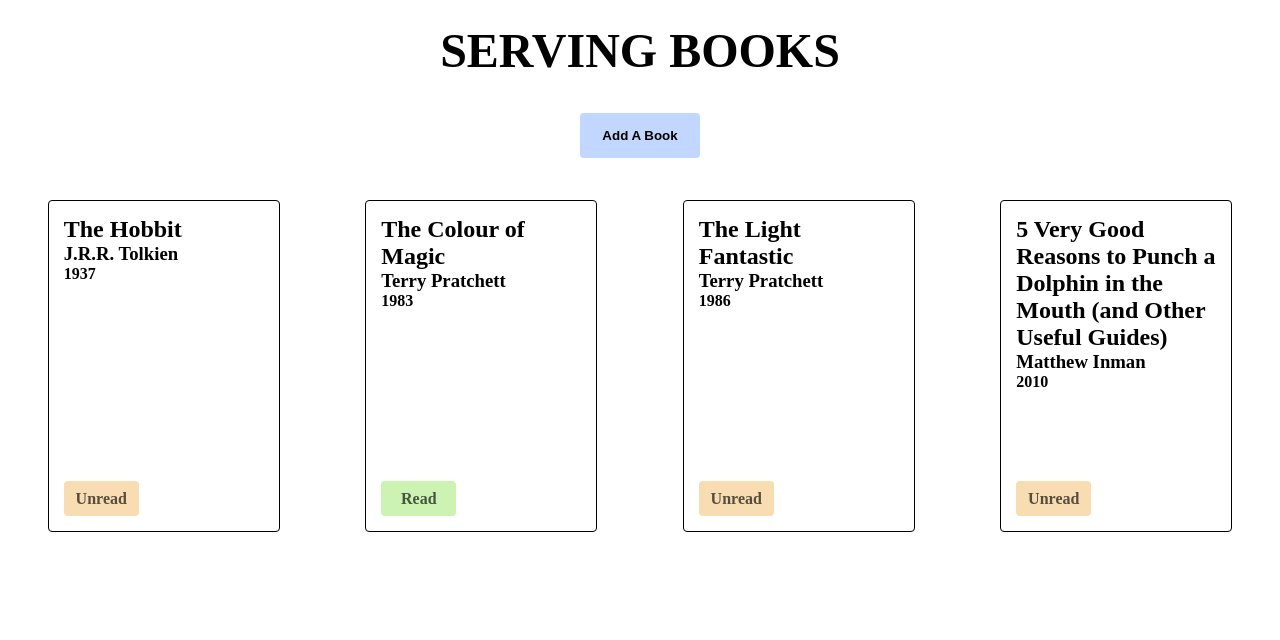
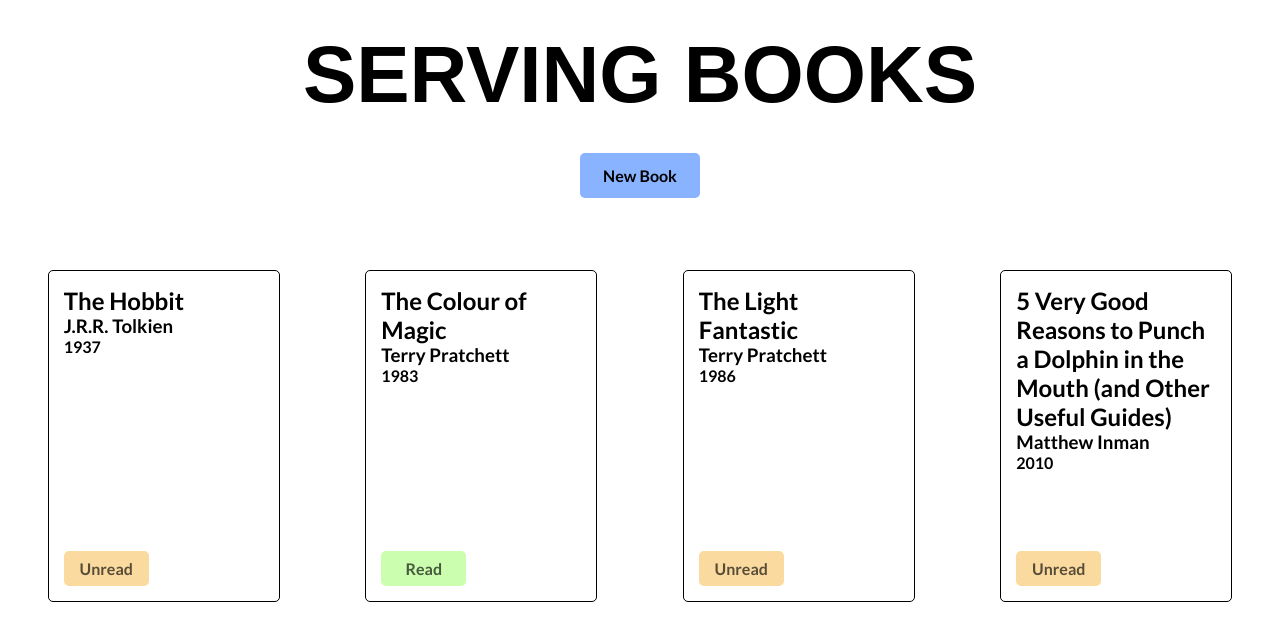
Before and after one commit to jamiewlloyd/Books, a plain HTML site: page index.html in a window 1280 px wide. Drawn offline with Linux system fonts and the light colour scheme; a web font is replaced by a local one.

Commit message:
Update to styling

```diff
--- a/css/style.css
+++ b/css/style.css
@@ -1,29 +1,37 @@
 :root {
-   --red: #fbc1c1;
-   --blue: #c2d7ff;
-   --orange: #f7ddb1;
-   --green: #cdf3b3;
+   --red: #ffacac;
+   --blue: #8ab3ff;
+   --orange: #fbdaa0;
+   --green: #cbffaf;
+}
+
+body {
+   font-family: "Lato", sans-serif;
+   font-weight: 400;
+   font-style: normal;
 }
 
 #header {
-   height: 170px;
+   height: 200px;
    display: grid;
    justify-items: center;
    align-items: center;
-   grid-template-rows: 100px 70px;
-   margin-bottom: 30px;
+   grid-template-rows: 150px 50px;
+   margin-bottom: 70px;
 }
 
 #logo {
-   font-size: 3em;
+   font-size: 5em;
 }
 
 #add-book {
-   font-weight: 800;
-   padding: 15px;
+   font-family: "Lato", sans-serif;
+   font-weight: 700;
+   font-size: 16px;
+   height: 45px;
    cursor: pointer;
    border: 0px;
-   border-radius: 4px;
+   border-radius: 5px;
    width: 120px;
    background-color: var(--blue);
 }
@@ -42,7 +50,7 @@
    height: 300px;
    background-color: white;
    border: 1px solid black;
-   border-radius: 4px;
+   border-radius: 5px;
    padding: 15px;
    position: relative;
 }
@@ -58,6 +66,7 @@ h4 {
 h1 {
    text-align: center;
    margin: 10px 0;
+   font-family: "Italiana", sans-serif;
 }
 
 dialog {
@@ -70,6 +79,7 @@ dialog {
    grid-template-rows: repeat(4, 1fr) 70px;
    align-items: center;
    font-size: 18px;
+   border-radius: 5px;
 }
 
 #book-form fieldset {
@@ -89,7 +99,7 @@ dialog {
    padding: 10px;
    cursor: pointer;
    border: 0px;
-   border-radius: 4px;
+   border-radius: 5px;
 }
 
 #submit {
@@ -102,14 +112,15 @@ dialog {
 
 .status {
    position: absolute;
-   width: 75px;
+   width: 85px;
    height: 35px;
    top: 280px;
    display: grid;
    align-items: center;
    justify-items: center;
-   border-radius: 4px;
-   font-weight: 800;
+   border-radius: 5px;
+   font-weight: 700;
+   font-size: 16px;
    color: rgba(0, 0, 0, 0.652);
    cursor: pointer;
    z-index: 2;
@@ -125,20 +136,27 @@ dialog {
 
 .delete-button {
    position: absolute;
-   width: 25px;
-   height: 25px;
-   border: 1px solid black;
+   width: 30px;
+   height: 30px;
    border-radius: 50%;
    z-index: -1;
-   left: 105px;
+   left: 100px;
    display: grid;
    justify-items: center;
    align-items: center;
    background-color: var(--red);
+   font-weight: 600;
+   font-size: 15px;
 }
 
 .delete-peek {
-   top: -35px;
+   top: -40px;
    z-index: 10;
    cursor: pointer;
 }
+
+input:focus {
+   outline: none;
+   border: 2px solid var(--blue) !important;
+   border-radius: 5px;
+}
--- a/index.html
+++ b/index.html
@@ -6,6 +6,10 @@
    <meta name="description" content="description goes here">
    <meta name="author" content="Jamie">
    <meta name="viewport" content="width=device-width, initial-scale=1.0, minimum-scale=1.0" />
+   <link rel="preconnect" href="https://fonts.googleapis.com">
+   <link rel="preconnect" href="https://fonts.gstatic.com" crossorigin>
+   <link href="https://fonts.googleapis.com/css2?family=Italiana&family=Lato:wght@400;700;900&display=swap"
+      rel="stylesheet">
    <link rel="stylesheet" href="css/style.css">
    <title>Books</title>
 </head>
@@ -13,7 +17,7 @@
 <body>
    <header id="header">
       <h1 id="logo">SERVING BOOKS</h1>
-      <button id="add-book">Add A Book</button>
+      <button id="add-book">New Book</button>
    </header>
    <dialog id="book-dialog">
       <h1>Book Info</h1>
```
